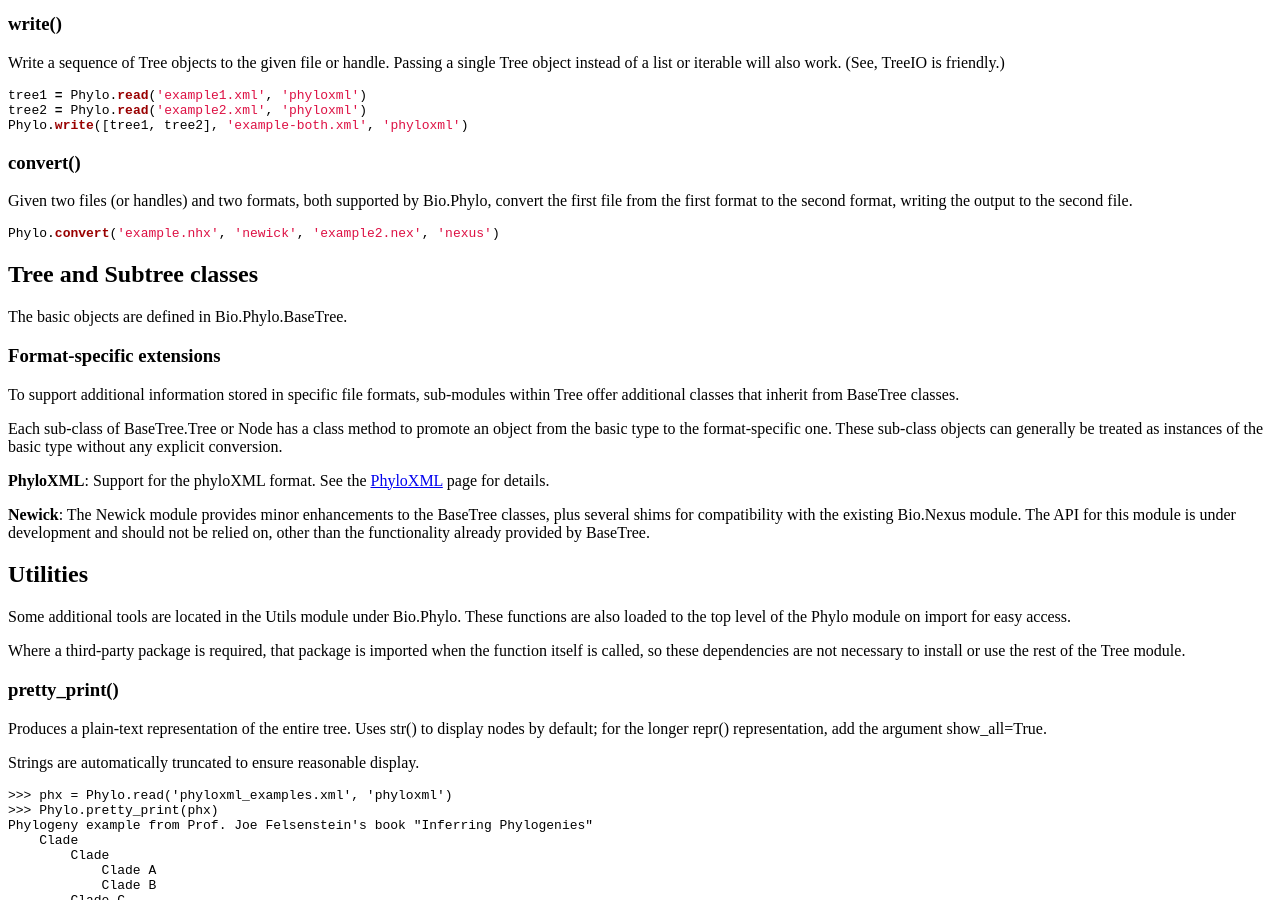
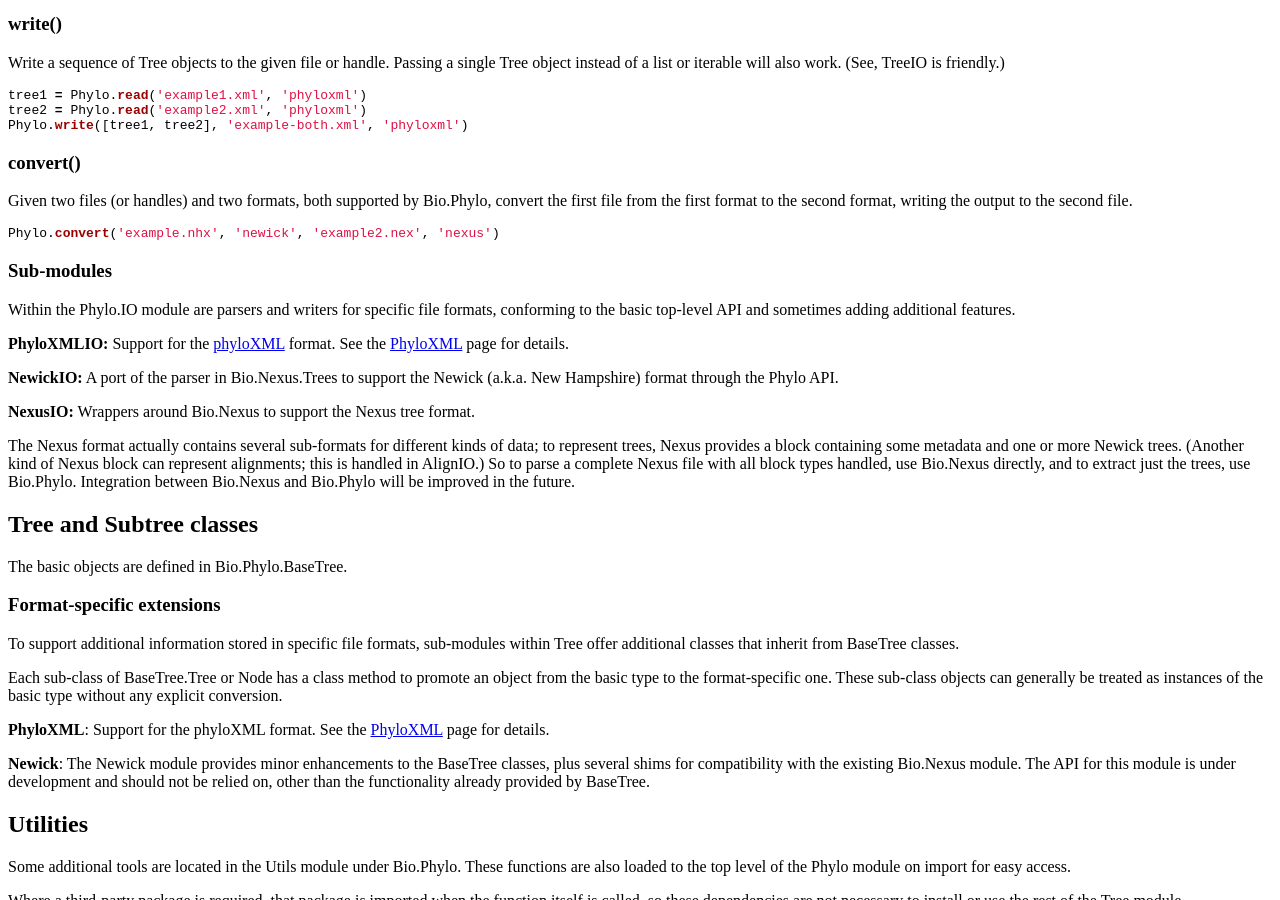
Before and after one commit to biopython/biopython.github.io, a Jekyll site: the page built from wiki/Phylo.md, in a window 1280 px wide and 900 px high, scrolled down 1504 px. Built offline with Jekyll 4.4.1, drawn with Linux system fonts in a browser that asks for light colours.

Commit message:
/* I/O functions */ Adapted submodules from the TreeIO page

````diff
--- a/wiki/Phylo.md
+++ b/wiki/Phylo.md
@@ -148,6 +148,28 @@ format, writing the output to the second file.
 Phylo.convert('example.nhx', 'newick', 'example2.nex', 'nexus')
 ```
 
+### Sub-modules
+
+Within the Phylo.IO module are parsers and writers for specific file
+formats, conforming to the basic top-level API and sometimes adding
+additional features.
+
+**PhyloXMLIO:** Support for the [phyloXML](http://www.phyloxml.org/)
+format. See the [PhyloXML](PhyloXML "wikilink") page for details.
+
+**NewickIO:** A port of the parser in Bio.Nexus.Trees to support the
+Newick (a.k.a. New Hampshire) format through the Phylo API.
+
+**NexusIO:** Wrappers around Bio.Nexus to support the Nexus tree format.
+
+The Nexus format actually contains several sub-formats for different
+kinds of data; to represent trees, Nexus provides a block containing
+some metadata and one or more Newick trees. (Another kind of Nexus block
+can represent alignments; this is handled in AlignIO.) So to parse a
+complete Nexus file with all block types handled, use Bio.Nexus
+directly, and to extract just the trees, use Bio.Phylo. Integration
+between Bio.Nexus and Bio.Phylo will be improved in the future.
+
 Tree and Subtree classes
 ------------------------
 
````
Also changed, not shown: 1 other file.
